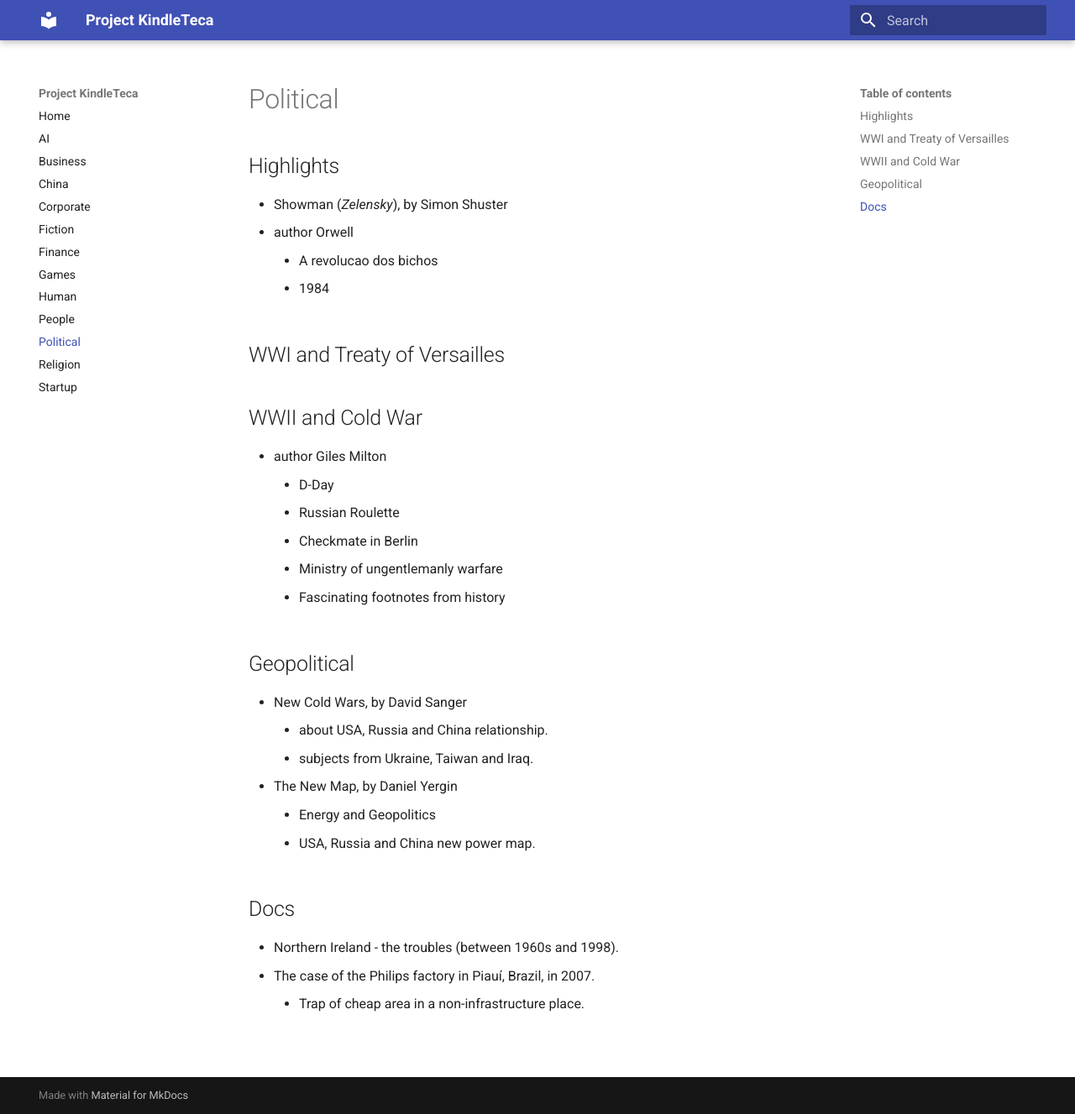
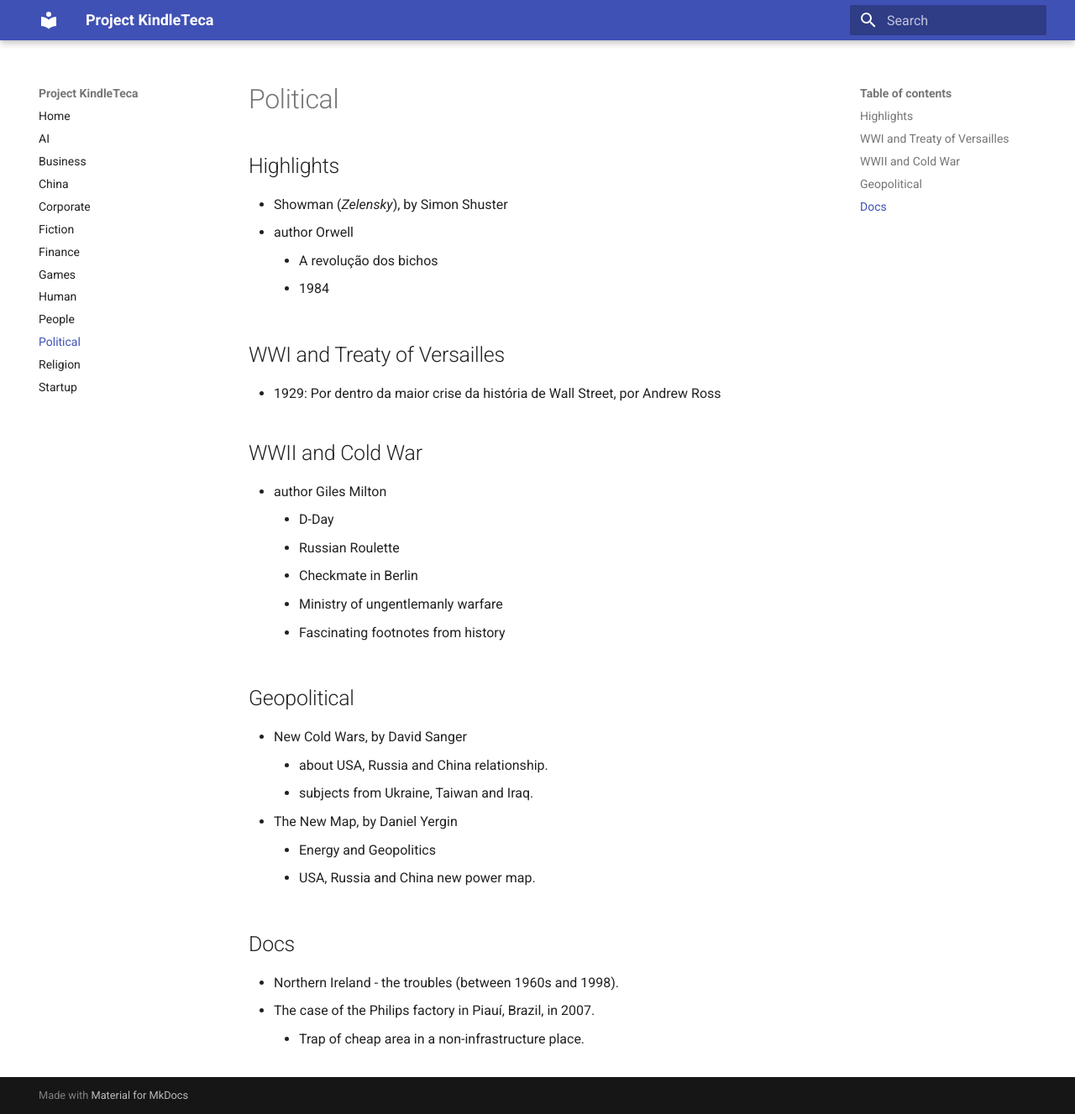
Before and after one commit to renatobrf/kindle-teca, an MkDocs documentation site: the page built from docs/political.md, in a window 1280 px wide and 1327 px high. Shown: the whole window at 84% size. Built offline with MkDocs 1.6.1 and Material for MkDocs 9.7.7, drawn with Linux system fonts in a browser that asks for light colours.

Commit message:
Fix typo in 'A revolução dos bichos' title

```diff
--- a/docs/political.md
+++ b/docs/political.md
@@ -1,10 +1,11 @@
 ## Highlights
 - Showman (*Zelensky*), by Simon Shuster
 - author Orwell
-    - A revolucao dos bichos
+    - A revolução dos bichos
     - 1984
 
 ## WWI and Treaty of Versailles
+- 1929: Por dentro da maior crise da história de Wall Street, por Andrew Ross
 
 ## WWII and Cold War
 - author Giles Milton
```
